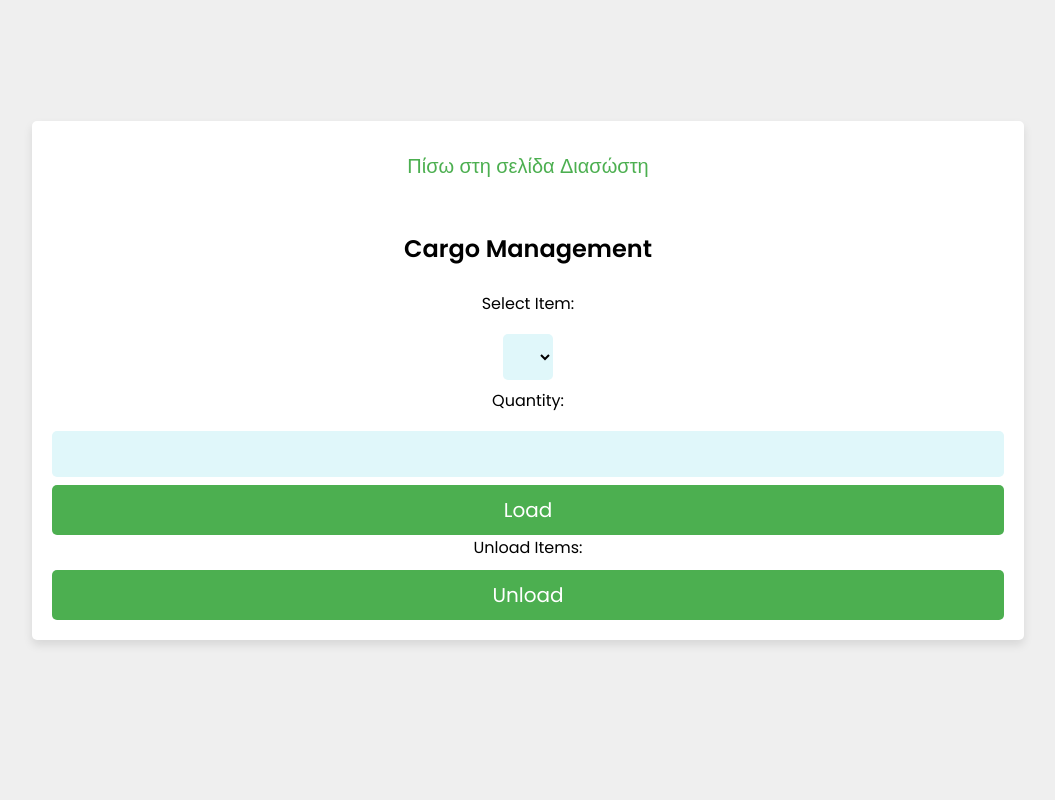
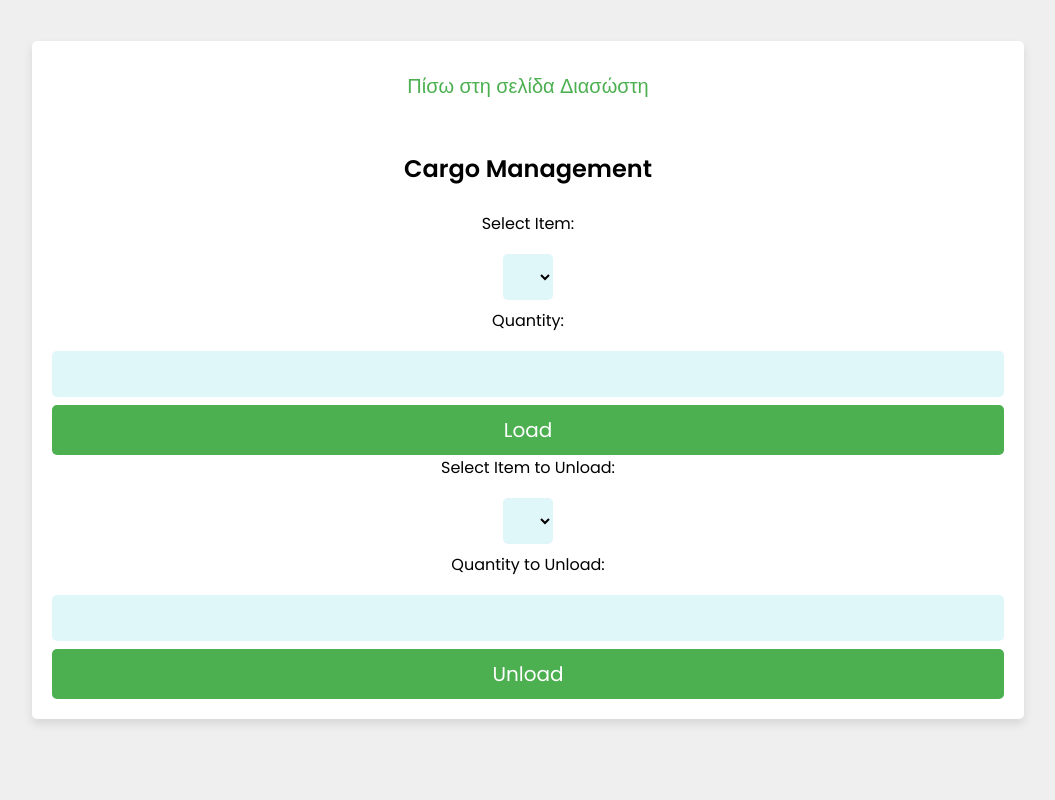
Before and after one commit to IraklisSchizas/Web, a PHP site: page /cargo_managementNEW.php in a window 1280 px wide. Shown: the whole page, without its empty margins (112-1167 px from the left). Run offline with PHP 8.4, Linux system fonts and the light colour scheme; a user stored in the database is signed in; data comes from the database, SQL or seed files in the repository; tables that the repository leaves empty hold one stand-in row (values such as "Sample post"); data that the repository does not hold is empty.

Commit message:
Update cargo_managementNEW.php

```diff
--- a/cargo_managementNEW.php
+++ b/cargo_managementNEW.php
@@ -163,8 +163,28 @@ function unloadItems() {
     }
 
 }
+
 ?>
+<form method="post" action="<?php echo htmlspecialchars($_SERVER["PHP_SELF"]); ?>">
 
-    <label for="unload_items">Unload Items:</label>
-    <input type="submit" name="unload_items" value="Unload">
+<label for="unload_item">Select Item to Unload:</label>
+<select name="unload_item" id="unload_item">
+    <?php
+    $cargo_query = mysqli_query($conn, "SELECT * FROM cargo");
+    if ($cargo_query) {
+        while ($cargo_row = mysqli_fetch_assoc($cargo_query)) {
+            $item_id = $cargo_row['item_ids'];
+            $item_name_query = mysqli_query($conn, "SELECT name FROM items WHERE id = '$item_id'");
+            $item_name = mysqli_fetch_assoc($item_name_query)['name'];
+            echo "<option value='" . $item_id . "'>" . $item_name . "</option>";
+        }
+    }
+    ?>
+</select>
+
+<label for="unload_quantity">Quantity to Unload:</label>
+<input type="number" id="unload_quantity" name="unload_quantity" min="1" required>
+
+<input type="submit" name="unload_items" value="Unload">
+
 </form>
```
